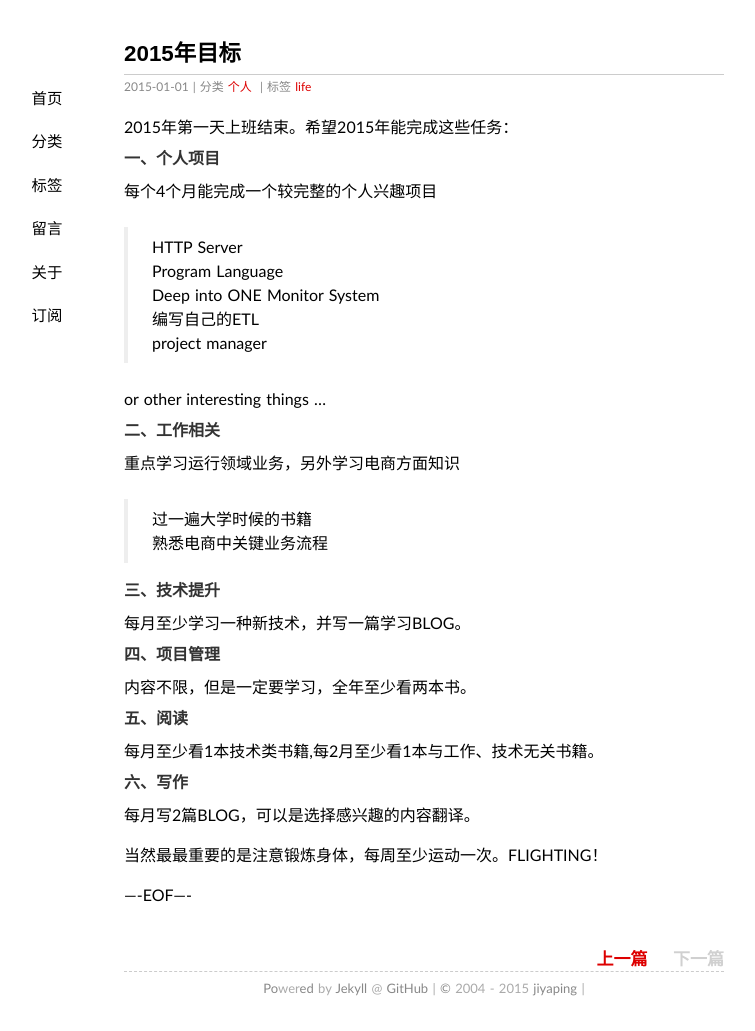
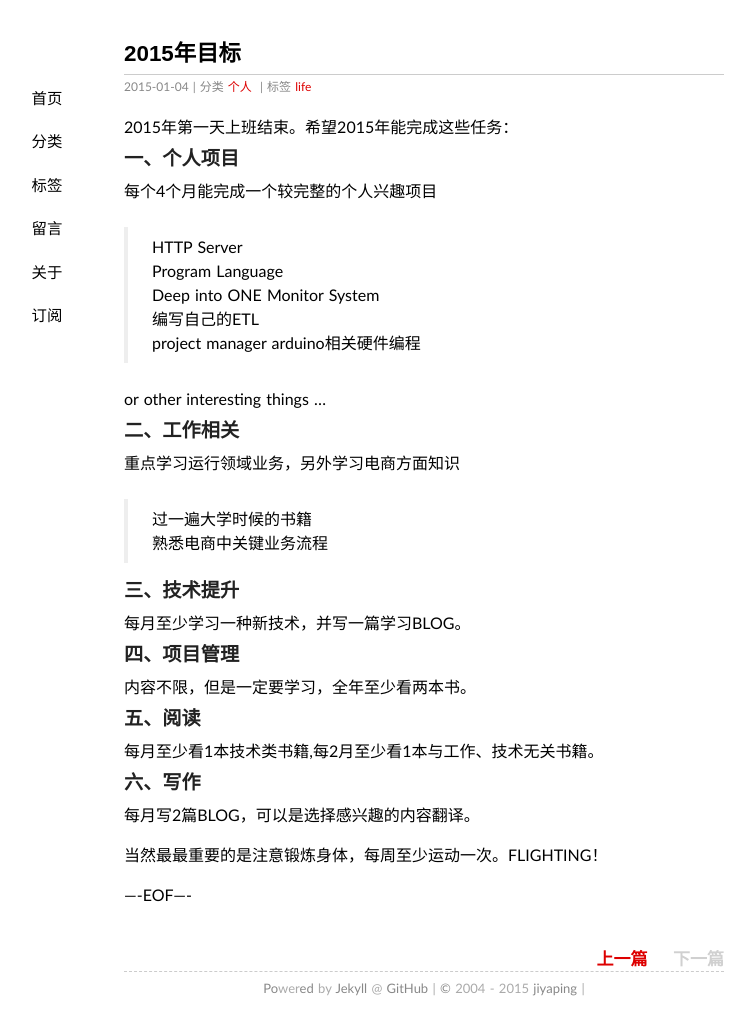
Before and after one commit to jiyaping/jiyaping.github.io, a Jekyll site: the page built from _posts/2015-01-04-2015-year-first-article.md, in a window 1280 px wide. Shown: the whole page, without its empty margins (216-971 px from the left). Built offline with Jekyll 4.4.1, drawn with Linux system fonts in a browser that asks for light colours; some web fonts are replaced; Markdown is read by kramdown in place of the engine named in the settings; comment, search, counter and statistics services are not loaded.

Commit message:
2015first

```diff
--- a/_posts/2015-01-04-2015-year-first-article.md
+++ b/_posts/2015-01-04-2015-year-first-article.md
@@ -1,5 +1,5 @@
 ---
-date: 2015-01-01
+date: 2015-01-04
 layout: post
 title: 2015年目标
 thread: 164
@@ -9,36 +9,34 @@ tags:  life
 
 2015年第一天上班结束。希望2015年能完成这些任务：
 
-####一、个人项目
+###一、个人项目
 每个4个月能完成一个较完整的个人兴趣项目
 > HTTP Server
 > Program Language
 > Deep into ONE Monitor System
 > 编写自己的ETL
 > project manager
+> arduino相关硬件编程
 
 or other interesting things ...
 
-####二、工作相关
+###二、工作相关
 重点学习运行领域业务，另外学习电商方面知识
 > 过一遍大学时候的书籍
 > 熟悉电商中关键业务流程
 
 
-
-####三、技术提升
+###三、技术提升
 每月至少学习一种新技术，并写一篇学习BLOG。
 
 
-####四、项目管理
+###四、项目管理
 内容不限，但是一定要学习，全年至少看两本书。
 
-
-####五、阅读
+###五、阅读
 每月至少看1本技术类书籍,每2月至少看1本与工作、技术无关书籍。
 
-
-####六、写作
+###六、写作
 每月写2篇BLOG，可以是选择感兴趣的内容翻译。
 
 
```
